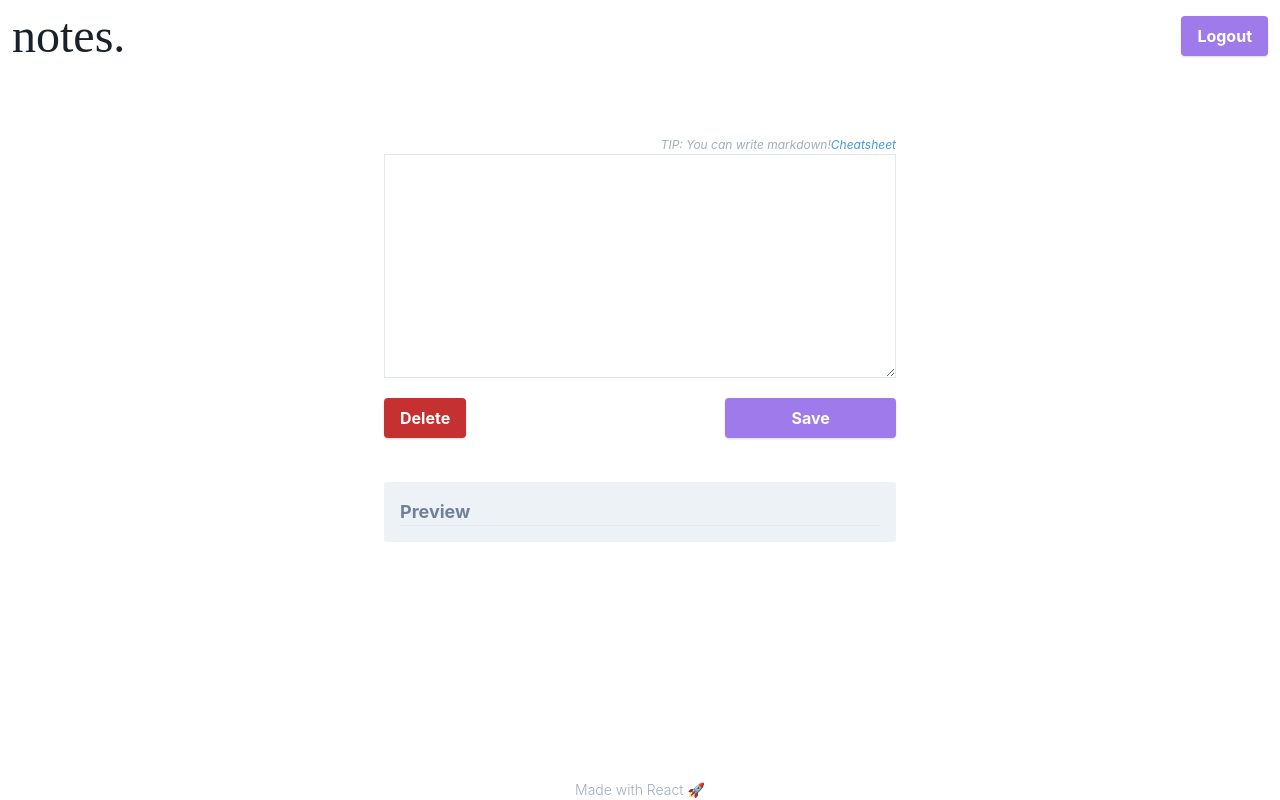
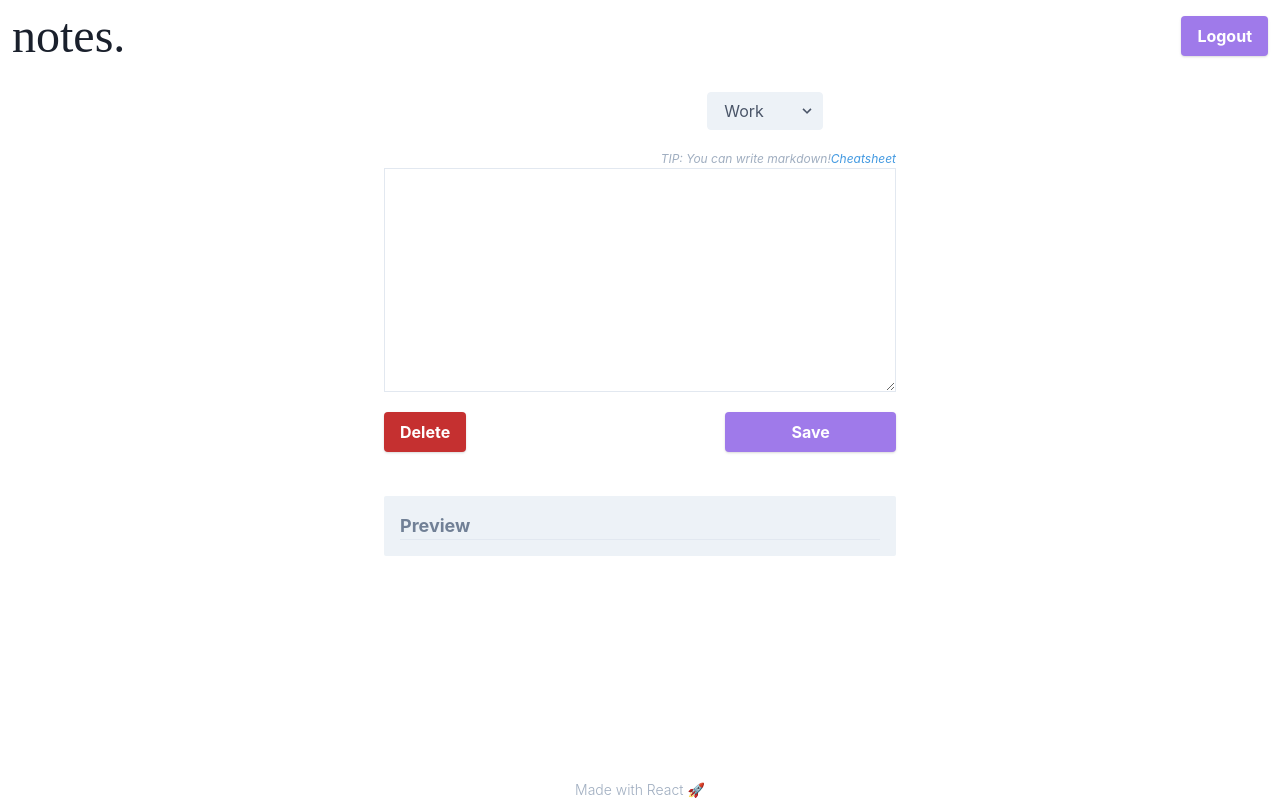
Before and after one commit to notes-app-variations/notes-react, a React (Create React App) app: page /note in a window 1280 px wide. Built offline with nearby package versions, Linux system fonts and the light colour scheme; a web font is replaced by a local one.

Commit message:
:sparkles: category filter added

```diff
--- a/src/components/CategorySelector.tsx
+++ b/src/components/CategorySelector.tsx
@@ -1,9 +1,45 @@
-import React from "react"
+import React, { useState } from "react"
 
-interface Props {}
+interface Props {
+  onCategoryChange: any
+  category?: string
+  hasOptionForAll: boolean
+}
 
 const CategorySelector = (props: Props) => {
-  return <div></div>
+  const categories = ["Work", "Personal", "Todo", "Links"]
+  if (props.hasOptionForAll) categories.unshift("All")
+  const [selected, setSelected] = useState(
+    props.hasOptionForAll ? "All" : "Work"
+  )
+
+  const handleChange = (event: any) => {
+    setSelected(event.target.value)
+    props.onCategoryChange(event.target.value)
+  }
+  return (
+    <div className="relative">
+      <select
+        className="block appearance-none w-full bg-gray-200 border border-gray-200 text-gray-700 py-2 px-4 pr-8 rounded leading-tight focus:outline-none focus:bg-white focus:border-gray-500"
+        value={selected}
+        onChange={handleChange}
+      >
+        {categories.map((c) => (
+          <option key={c}>{c}</option>
+        ))}
+      </select>
+
+      <div className="pointer-events-none absolute inset-y-0 right-0 flex items-center px-2 text-gray-700">
+        <svg
+          className="fill-current h-4 w-4"
+          xmlns="http://www.w3.org/2000/svg"
+          viewBox="0 0 20 20"
+        >
+          <path d="M9.293 12.95l.707.707L15.657 8l-1.414-1.414L10 10.828 5.757 6.586 4.343 8z" />
+        </svg>
+      </div>
+    </div>
+  )
 }
 
 export default CategorySelector
--- a/src/pages/note.tsx
+++ b/src/pages/note.tsx
@@ -1,4 +1,4 @@
-import React, { ReactPropTypes } from "react"
+import React from "react"
 import { useState } from "react"
 import queryString from "query-string"
 import marked from "marked"
@@ -15,7 +15,6 @@ const Note = (props: Props) => {
   const [title, setTitle] = useState(parsed.title?.toString() || "")
   const [body, setBody] = useState(parsed.body?.toString() || "")
   const [category, setCategory] = useState(parsed.category?.toString() || "")
-  const [uid, setUid] = useState(parsed.uid?.toString() || "")
   const [alert, setAlert] = useState("")
   const history = useHistory()
 
@@ -54,7 +53,7 @@ const Note = (props: Props) => {
       }
     }
   }
-  const deleteNote = (e: any) => {
+  const deleteThisNote = (e: any) => {
     e.preventDefault()
     try {
       deleteNote(_id)
@@ -62,6 +61,9 @@ const Note = (props: Props) => {
     } catch (e) {
       setAlert(e)
     }
+  }
+  const handleCategoryChange = (category: string) => {
+    setCategory(category)
   }
 
   return (
@@ -73,7 +75,11 @@ const Note = (props: Props) => {
             onChange={(e) => onEditTitle(e)}
             className=" w-3/5 mr-4"
           ></input>
-          <CategorySelector />
+          <CategorySelector
+            category={category}
+            onCategoryChange={handleCategoryChange}
+            hasOptionForAll={false}
+          />
         </div>
         <p className="text-xs italic ml-auto text-gray-500">
           TIP: You can write markdown!
@@ -92,7 +98,7 @@ const Note = (props: Props) => {
         <div className="flex my-5">
           <button
             className="btn-main bg-red-700 hover:bg-red-500"
-            onClick={(e) => deleteNote(e)}
+            onClick={(e) => deleteThisNote(e)}
           >
             Delete
           </button>
--- a/src/pages/notes.tsx
+++ b/src/pages/notes.tsx
@@ -21,6 +21,7 @@ const Notes = (props: Props) => {
   const [alert, setAlert] = useState("")
   const [category, setCategory] = useState("All")
   const [notes, setNotes] = useState<Array<Note>>([])
+  const [filteredNotes, setFilteredNotes] = useState<Array<Note>>([])
   const [selectedNoteIds, setSelectedNoteIds] = useState([])
   const [userId, setUserId] = useState("")
 
@@ -28,6 +29,7 @@ const Notes = (props: Props) => {
     fetchNotes()
       .then((res) => {
         setNotes([...res])
+        setFilteredNotes([...res])
       })
       .catch((e) => {
         setAlert(e.toString())
@@ -40,9 +42,10 @@ const Notes = (props: Props) => {
     fetchData()
   }, [userId])
 
-  const filteredNotes = () => {
-    if (category === "All") return notes
-    else return notes.filter((n) => n.category === category)
+  const filterNotes = (category: string) => {
+    setCategory(category)
+    if (category === "All") setFilteredNotes(notes)
+    else setFilteredNotes(notes.filter((n) => n.category === category))
   }
 
   const bulkDelete = async (e: React.MouseEvent) => {
@@ -58,7 +61,11 @@ const Notes = (props: Props) => {
   return (
     <div className="home h-full w-4/5 lg:w-3/4 m-auto">
       <section className="flex flex-wrap justify-between mb-8 mt-8 lg:mt-16">
-        <CategorySelector />
+        <CategorySelector
+          category={category}
+          onCategoryChange={filterNotes}
+          hasOptionForAll={true}
+        />
         <button
           onClick={bulkDelete}
           className="btn-main bg-red-500 hover:bg-red-400 ml-4 md:mr-auto"
@@ -81,7 +88,7 @@ const Notes = (props: Props) => {
             <span className="block sm:inline">{alert}</span>
           </div>
         )}
-        {filteredNotes().map((x) => (
+        {filteredNotes.map((x) => (
           <div key={x._id}>
             <label className="text-gray-500 font-bold flex items-center">
               <input className="leading-tight" type="checkbox" />
```
